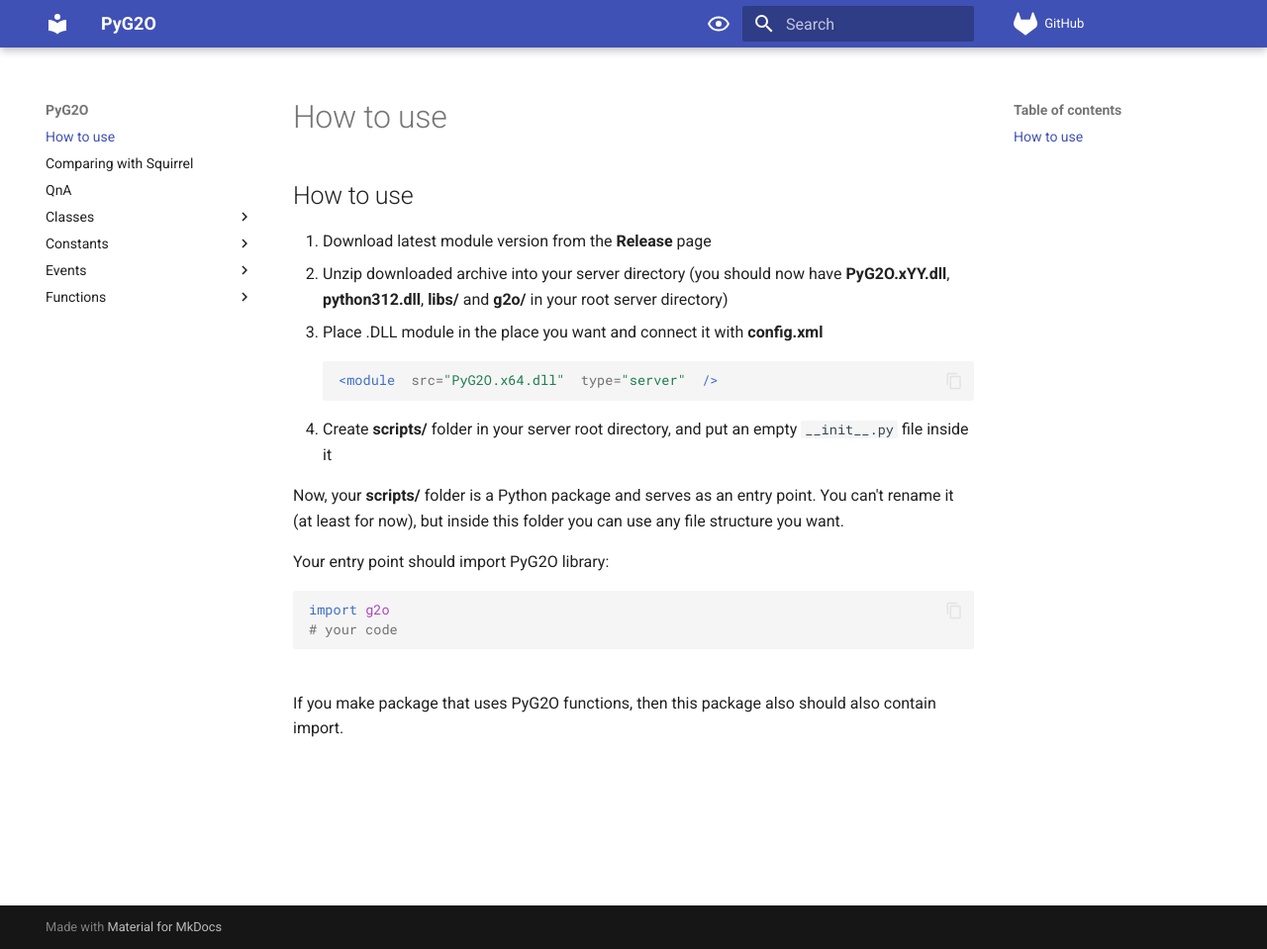
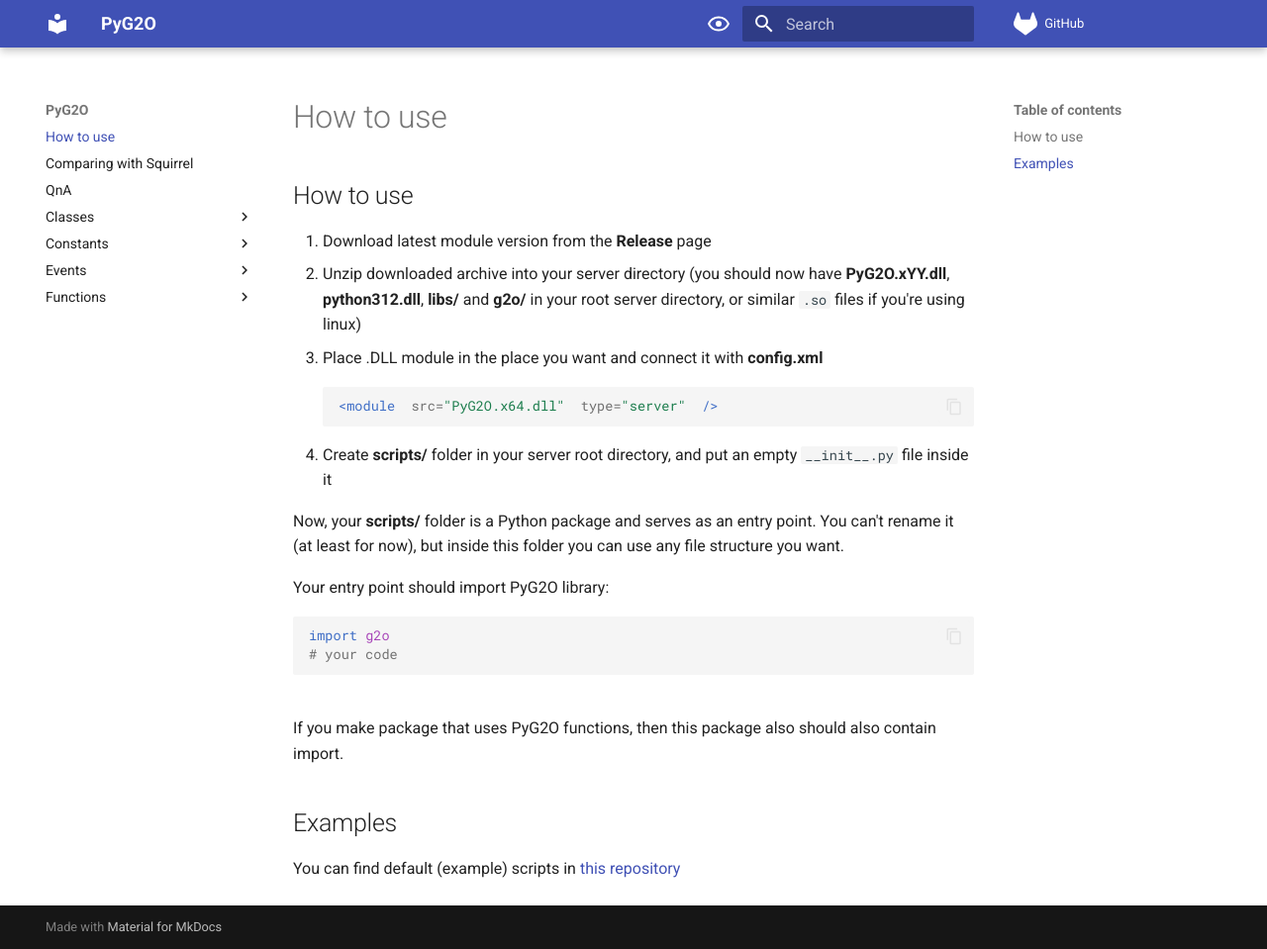
Before and after one commit to AURUMVORXX/PyG2O, an MkDocs documentation site: the page built from docs/index.md, in a window 1280 px wide and 959 px high. Shown: the whole window at 99% size. Built offline with MkDocs 1.6.1 and Material for MkDocs 9.7.7, drawn with Linux system fonts in a browser that asks for light colours; comment, search, counter and statistics services are not loaded.

Commit message:
docs: Updated How to Use page

````diff
--- a/docs/index.md
+++ b/docs/index.md
@@ -1,6 +1,6 @@
 ## How to use
 1. Download latest module version from the **Release** page
-2. Unzip downloaded archive into your server directory (you should now have **PyG2O.xYY.dll**, **python312.dll**, **libs/** and **g2o/** in your root server directory)
+2. Unzip downloaded archive into your server directory (you should now have **PyG2O.xYY.dll**, **python312.dll**, **libs/** and **g2o/** in your root server directory, or similar `.so` files if you're using linux)
 3. Place .DLL module in the place you want and connect it with **config.xml**
 ```xml
 <module  src="PyG2O.x64.dll"  type="server"  />
@@ -15,3 +15,6 @@
 # your code
 ```
 If you make package that uses PyG2O functions, then this package also should also contain import.
+
+## Examples
+You can find default (example) scripts in [this repository](https://github.com/AURUMVORXX/PyG2O-DefaultScripts)
````
